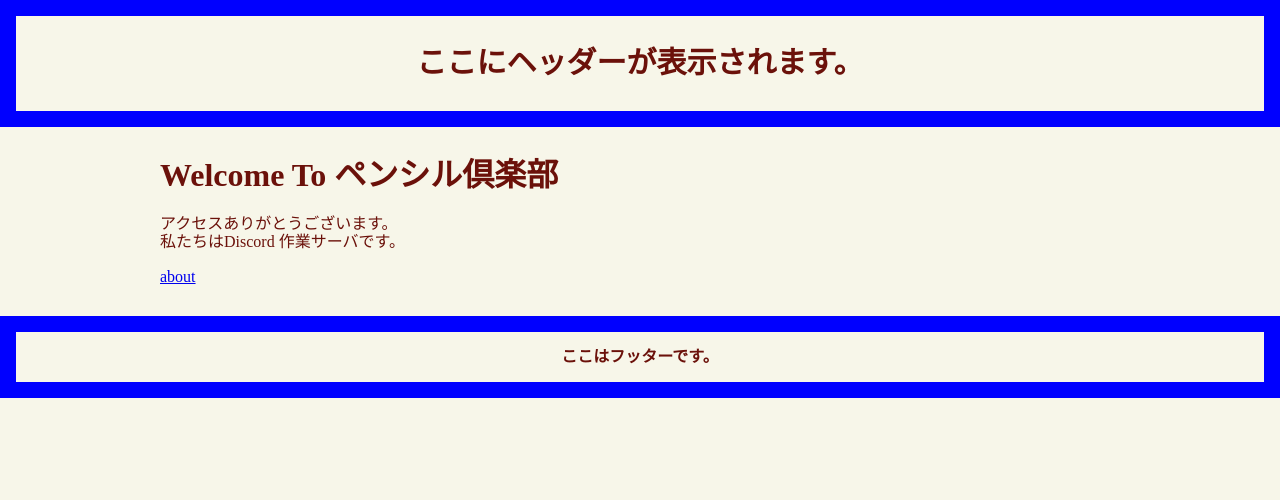
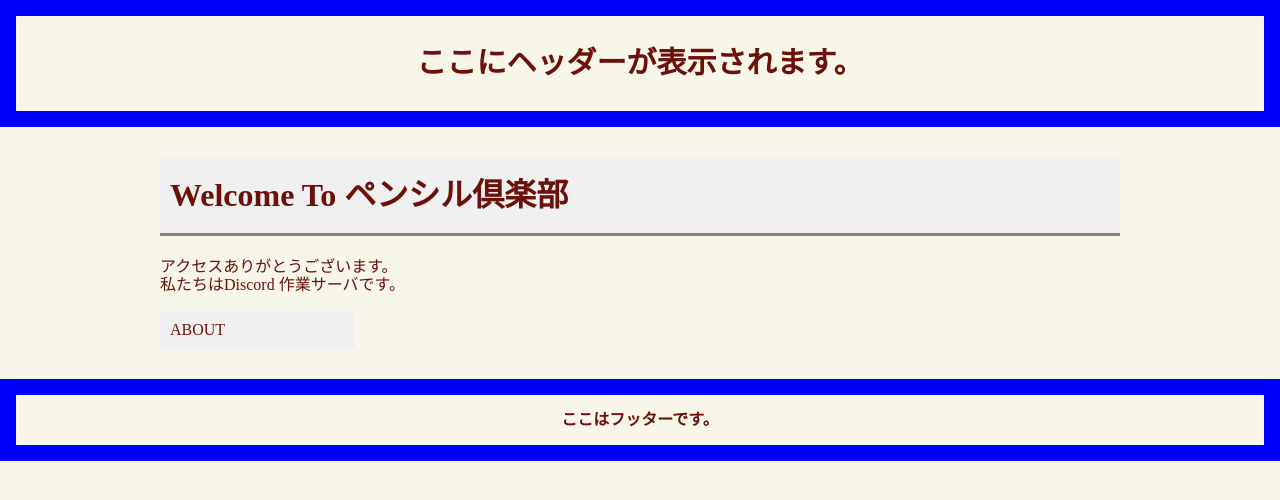
Before and after one commit to saika-lit/pencil-club-HP-team, a plain HTML site: page home/home.html in a window 1280 px wide. Drawn offline with Linux system fonts and the light colour scheme.

Commit message:
h1タグとaタグの装飾

```diff
--- a/home/home.html
+++ b/home/home.html
@@ -23,7 +23,7 @@
     <main>
         <h1>Welcome To ペンシル倶楽部</h1>
         <p>アクセスありがとうございます。<br>私たちはDiscord 作業サーバです。</p>
-        <a href="./../about/about.html">about</a>
+        <a href="./../about/about.html">ABOUT</a>
     </main>
 
     <!-- 共通フッター -->
--- a/home/main.css
+++ b/home/main.css
@@ -41,3 +41,23 @@ main {
     margin: 30px auto;
     width: 960px;
 }
+h1 {
+    background-color: #F0F0F0;
+    padding: 20px 20px 20px 10px;
+    border-bottom: solid 3px rgba(53, 39, 3, 0.533)
+}
+a {
+    color: rgb(107, 17, 10);
+    display: block;
+    padding: 10px;
+    background-color: #F0F0F0;
+    text-decoration: none;
+    width: 195px;
+}
+a:visited { color: rgb(97, 27, 22);}
+a:hover {
+    color: rgb(107, 17, 10);
+    font-weight: bold;
+    text-decoration: none;
+}
+a:hover img { opacity: 0.6; }
```
